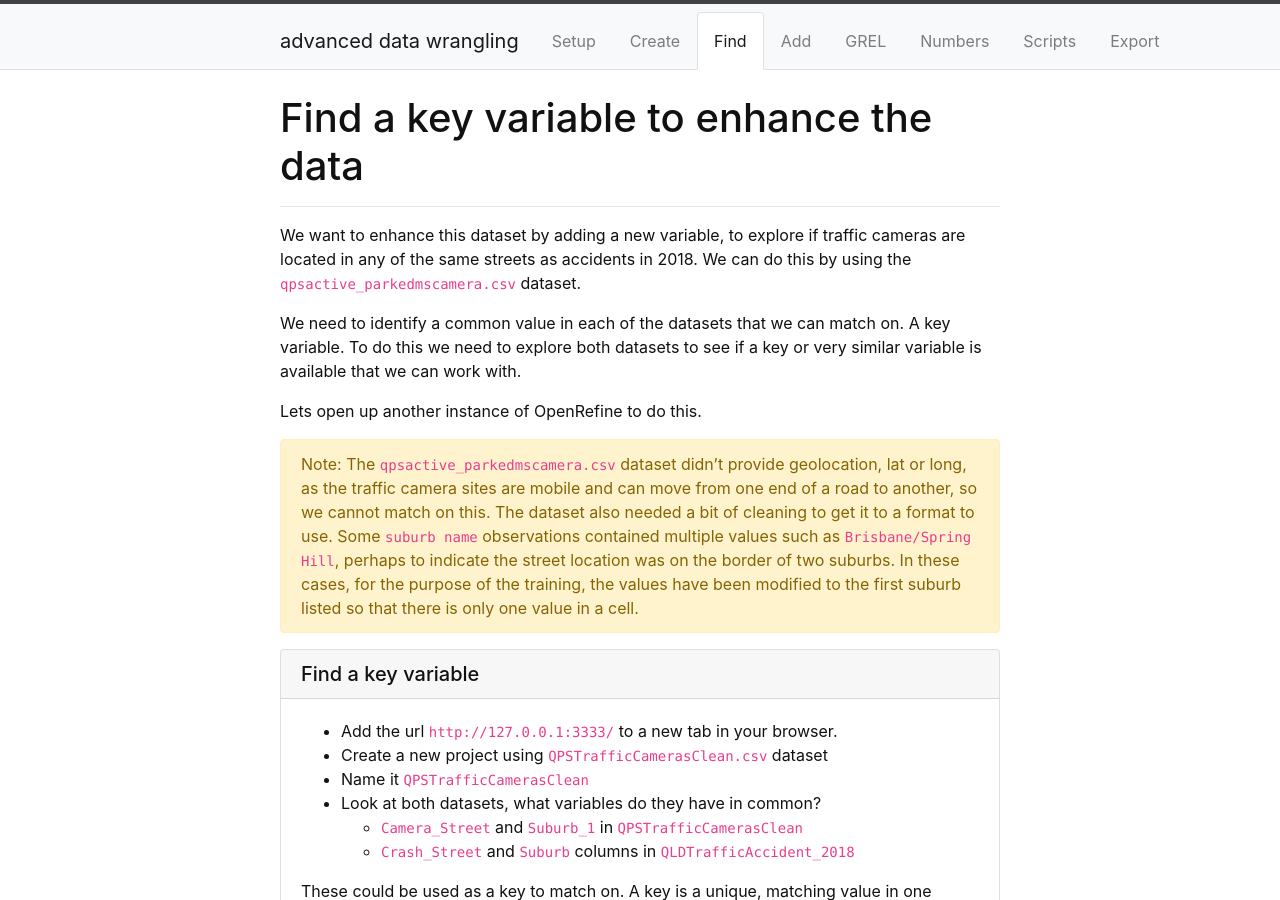
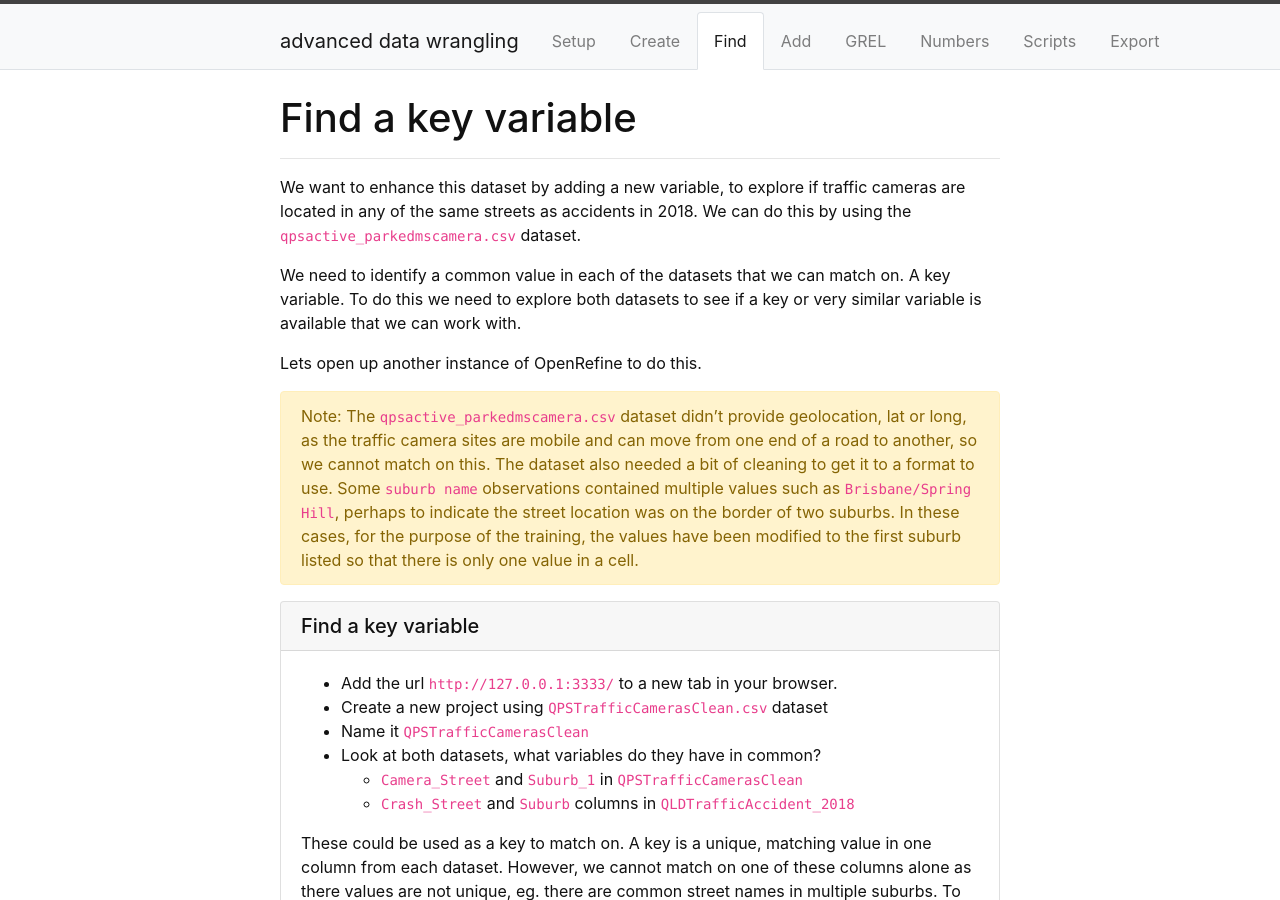
Before and after one commit to GULibrarySandbox/advanced-data-wrangle-old, a Jekyll site: the page built from content/3-lesson.md, in a window 1280 px wide and 900 px high. Built offline with Jekyll 4.4.1, drawn with Linux system fonts in a browser that asks for light colours.

Commit message:
Update 3-lesson.md

```diff
--- a/content/3-lesson.md
+++ b/content/3-lesson.md
@@ -2,7 +2,7 @@
 title: Find
 nav: true
 ---
-# Find a key variable to enhance the data
+# Find a key variable
 
 --------
 
```
